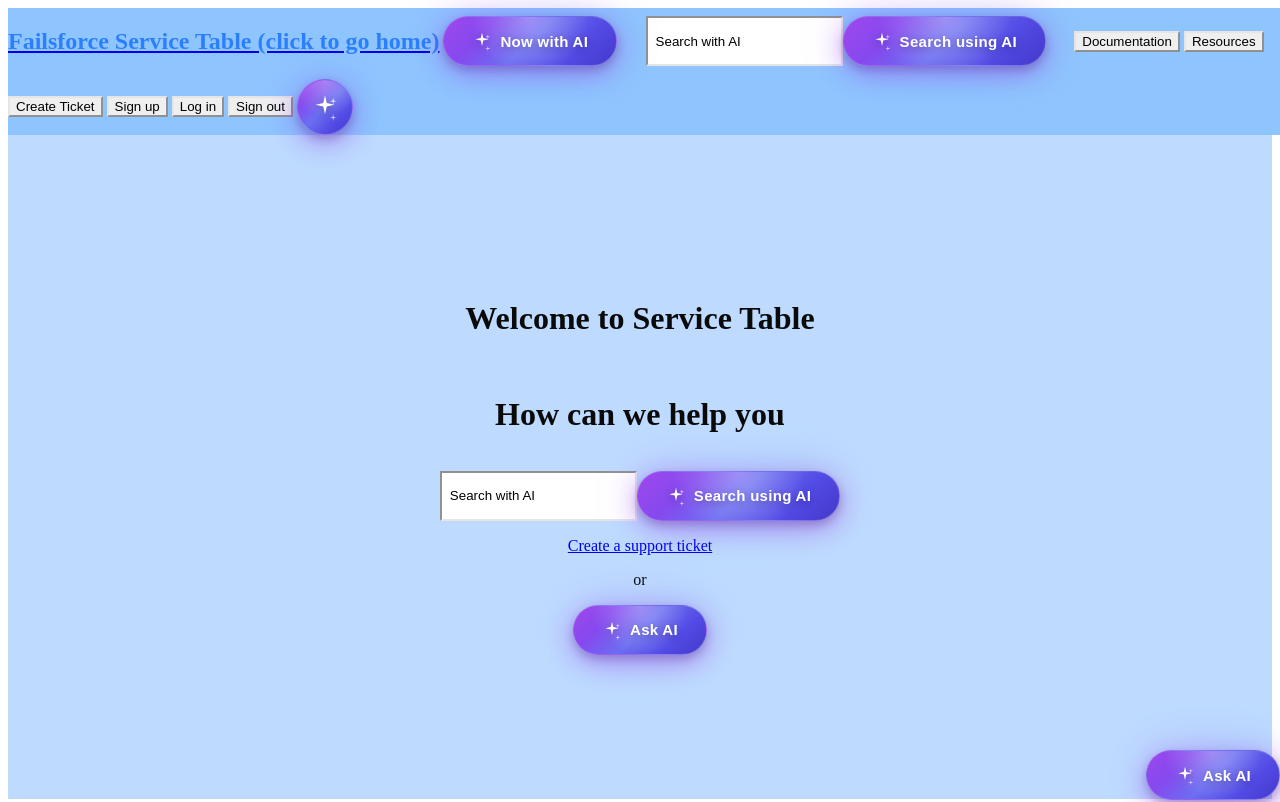
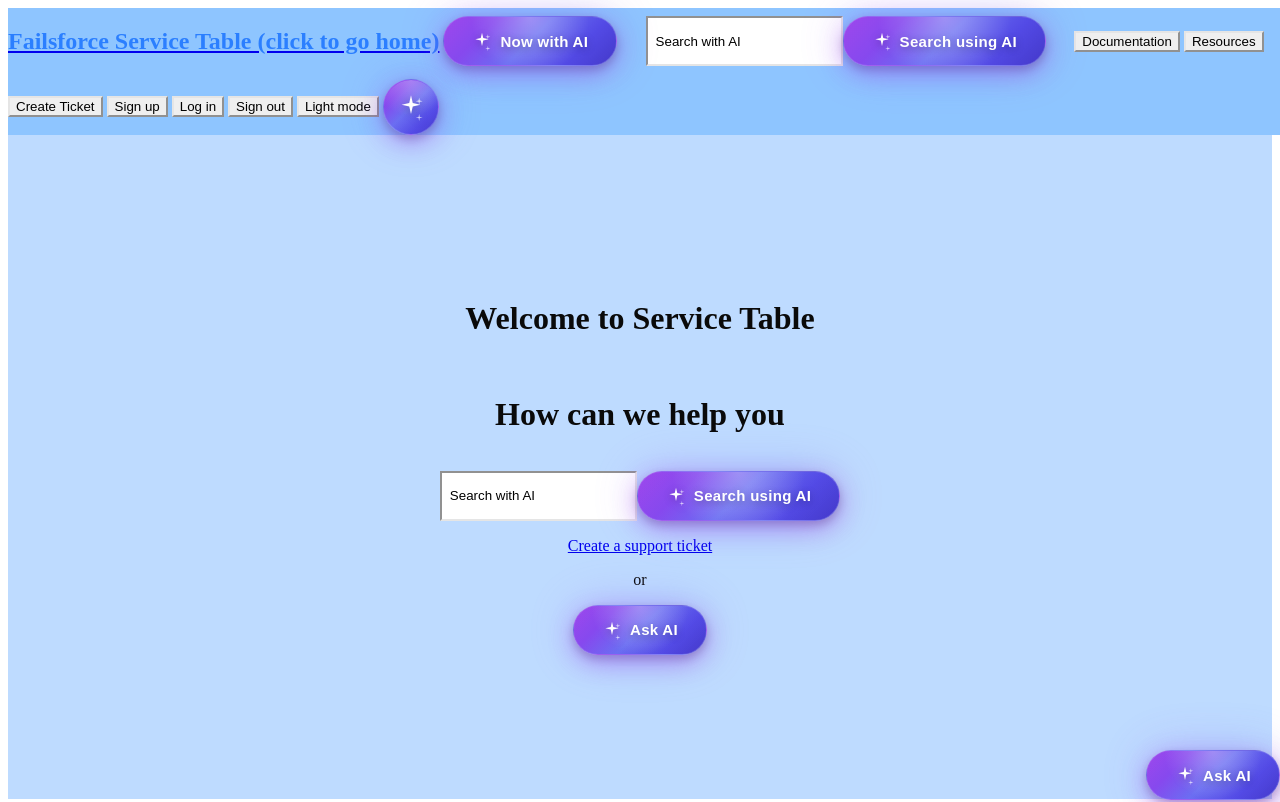
Before and after one commit to ingoau/service-table, a Next.js app: page / in a window 1280 px wide. Shown: the top 802 px of the page. Built offline with nearby package versions, Linux system fonts and the light colour scheme.

Commit message:
add theme button

```diff
--- a/components/navbar.tsx
+++ b/components/navbar.tsx
@@ -4,10 +4,12 @@
 import { useState } from "react";
 import { AIButton } from "./ai-button";
 import SearchBox from "./searchbox";
+import { useTheme } from "next-themes";
 
 export default function Navbar() {
   const [documentationMenuOpen, setDocumentationMenuOpen] = useState(false);
   const [resourcesMenuOpen, setResourcesMenuOpen] = useState(false);
+  const { setTheme, theme } = useTheme();
 
   return (
     <>
@@ -43,6 +45,12 @@
         <button onClick={() => (location.href = "/signup")}>Sign up</button>
         <button onClick={() => (location.href = "/login")}>Log in</button>
         <button onClick={() => (location.href = "/logout")}>Sign out</button>
+        <button
+          onClick={() => setTheme(theme === "light" ? "dark" : "light")}
+          suppressHydrationWarning
+        >
+          {theme === "light" ? "Light mode" : "Dark mode"}
+        </button>
         <AIButton variant="circle" />
       </div>
       <AnimatePresence>
```
